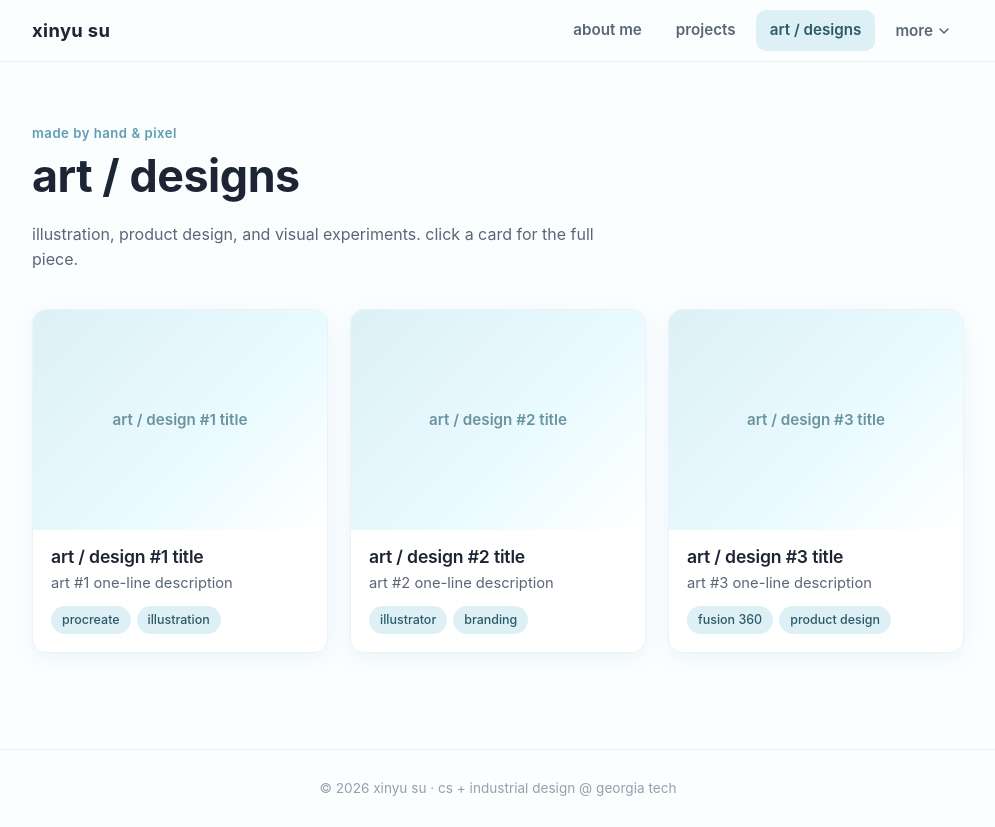
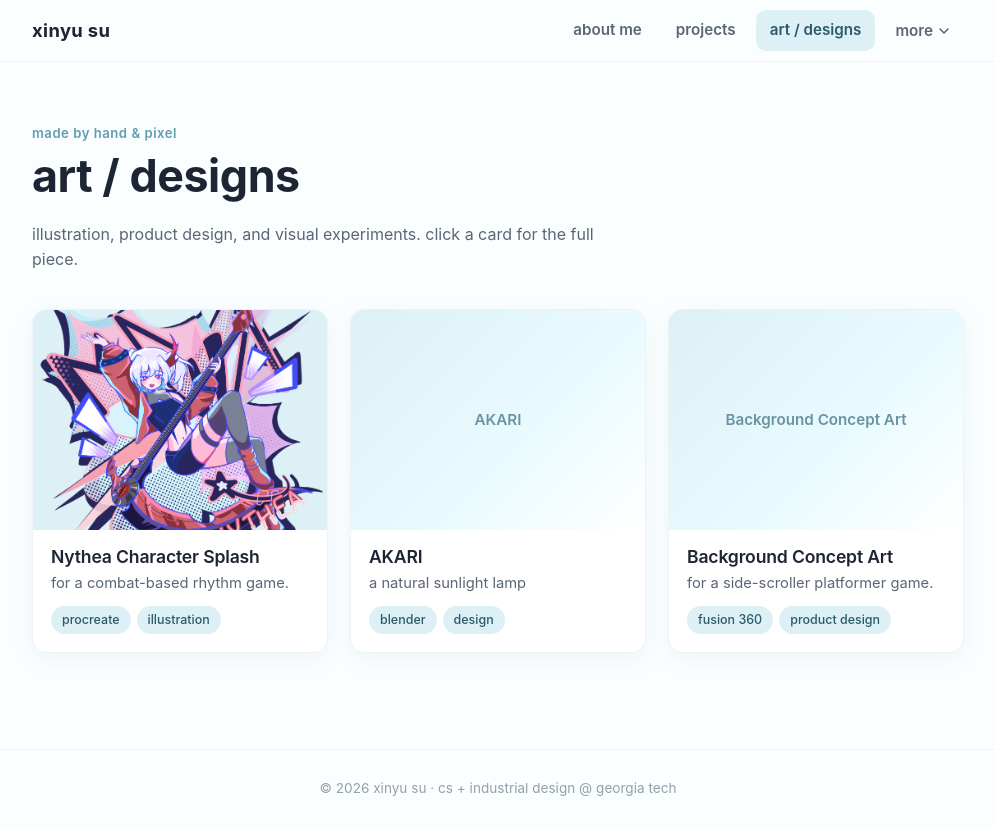
Before and after one commit to c-mfy/portfolio, a React (Vite) app: page /art in a window 1280 px wide. Shown: the whole page, without its empty margins (142-1137 px from the left). Built offline with nearby package versions, Linux system fonts and the light colour scheme.

Commit message:
Added some artworks

```diff
--- a/src/App.jsx
+++ b/src/App.jsx
@@ -1,4 +1,4 @@
-import { Routes, Route, Navigate } from "react-router-dom";
+import { Routes, Route, Navigate, useLocation } from "react-router-dom";
 import Navbar from "./components/Navbar.jsx";
 import Footer from "./components/Footer.jsx";
 
@@ -11,6 +11,9 @@ import Photography from "./pages/Photography.jsx";
 import Extras from "./pages/Extras.jsx";
 
 export default function App() {
+  const location = useLocation();
+  const showFooter = location.pathname !== "/about";
+
   return (
     <>
       <Navbar />
@@ -38,7 +41,7 @@ export default function App() {
           <Route path="*" element={<Navigate to="/about" replace />} />
         </Routes>
       </main>
-      <Footer />
+      {showFooter && <Footer />}
     </>
   );
 }
--- a/src/data/artworks.js
+++ b/src/data/artworks.js
@@ -9,10 +9,10 @@
 export const artworks = [
   {
     id: "art-1",
-    title: "art / design #1 title",
-    blurb: "art #1 one-line description",
+    title: "Nythea Character Splash",
+    blurb: "for a combat-based rhythm game.",
     tags: ["procreate", "illustration"],
-    image: "", // e.g. "/images/art1.jpg"
+    image: "/images/nythea.webp", // e.g. "/images/art1.jpg"
     detail: [
       "art #1 detailed paragraph one — concept, medium, and intent.",
       "art #1 detailed paragraph two — process notes.",
@@ -21,17 +21,17 @@ export const artworks = [
   },
   {
     id: "art-2",
-    title: "art / design #2 title",
-    blurb: "art #2 one-line description",
-    tags: ["illustrator", "branding"],
+    title: "AKARI",
+    blurb: "a natural sunlight lamp",
+    tags: ["blender", "design"],
     image: "",
     detail: ["art #2 detailed paragraph one."],
     links: [],
   },
   {
     id: "art-3",
-    title: "art / design #3 title",
-    blurb: "art #3 one-line description",
+    title: "Background Concept Art",
+    blurb: "for a side-scroller platformer game.",
     tags: ["fusion 360", "product design"],
     image: "",
     detail: ["art #3 detailed paragraph one."],
--- a/src/data/projects.js
+++ b/src/data/projects.js
@@ -17,7 +17,7 @@ export const projects = [
   {
     id: "project-1",
     title: "SpeechWrite",
-    blurb: "project #1 one-line description",
+    blurb: "ASR bias evaluator for accented English",
     tags: ["react", "node.js", "figma"],
     image: "/images/project-1-thumbnail.png", // e.g. "/images/project1.jpg"
     detail: [
--- a/src/pages/About.css
+++ b/src/pages/About.css
@@ -1,7 +1,7 @@
 .page.about {
-  min-height: calc(100svh - var(--nav-h) - 90px);
-  padding-top: 24px;
-  padding-bottom: 24px;
+  min-height: calc(100svh - var(--nav-h));
+  padding-top: 32px;
+  padding-bottom: 32px;
   display: grid;
   align-content: center;
 }
```
Also changed, not shown: public/images/nythea.webp (added).
